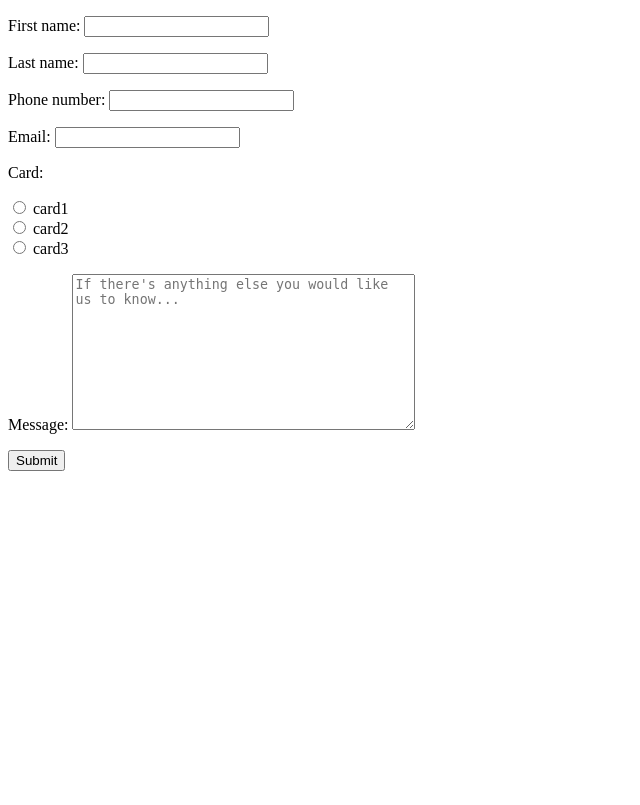
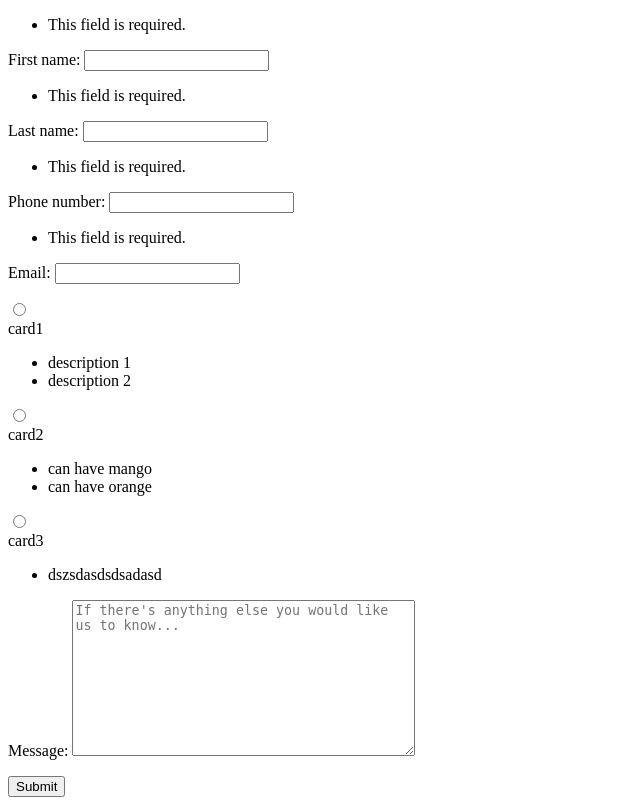
Before and after one commit to alittlebitofit/django-bizness, a Django app: page / in a window 1280 px wide. Shown: the whole page, without its empty margins (0-640 px from the left). Before the commit the page ends 471 px from the top, so only its background shows below. Run offline with Django 5.2, Linux system fonts and the light colour scheme; data comes from the database, SQL or seed files in the repository; both versions use the stored data as it was after the commit.

Commit message:
saving from pc, form still not rendered

```diff
--- a/bizness/admin.py
+++ b/bizness/admin.py
@@ -16,3 +16,5 @@ class CardAdmin(admin.ModelAdmin):
 @admin.register(Subscription)
 class SubscriptionAdmin(admin.ModelAdmin):
     list_display = ("first_name", "last_name", "card")
+
+admin.site.register(CardDescription)
--- a/bizness/forms.py
+++ b/bizness/forms.py
@@ -13,10 +13,12 @@ class SubscriptionModelForm(ModelForm):
     class Meta:
         model = Subscription
         fields = ["first_name", "last_name", "phone_number", "email", "card", "message"]
-        widgets = {
-            'card': forms.RadioSelect(attrs={'class': 'radio-select'}),
-            'message': forms.Textarea(attrs={'placeholder': "If there's anything else you would like us to know..."})
-        }
+        # widgets = {
+        #     'card': forms.RadioSelect(),
+        #     'message': forms.Textarea(attrs={'placeholder': "If there's anything else you would like us to know..."})
+        # }
+
+		# card = forms.ModelChoiceField(queryset=Card.objects.all())
 
     # def __init__(self, *args, **kwargs):
     #     user = kwargs.pop('user', None)
--- a/bizness/models.py
+++ b/bizness/models.py
@@ -23,8 +23,11 @@ class Card(models.Model):
 
 
 class CardDescription(models.Model):
-    card = models.ForeignKey(Card, related_name='descriptions', on_delete=models.CASCADE)
-    description = models.TextField()
+	card = models.ForeignKey(Card, related_name='descriptions', on_delete=models.CASCADE)
+	description = models.TextField()
+
+	def __str__(self):
+		return f"{self.card} -> {self.description}"
 
 
 
--- a/bizness/templates/bizness/index.html
+++ b/bizness/templates/bizness/index.html
@@ -10,7 +10,74 @@
 <form method="post">
 	{% csrf_token %}
 
-	{{ form.as_p }}
+
+	<!-- {{ form.as_p }} -->
+
+
+	<ul class="errorlist"><li>This field is required.</li></ul>
+	<p>
+		<label for="id_first_name">First name:</label>
+		<input type="text" name="first_name" maxlength="100" required aria-invalid="true" id="id_first_name">
+	</p>
+
+	<ul class="errorlist"><li>This field is required.</li></ul>
+	<p>
+		<label for="id_last_name">Last name:</label>
+		<input type="text" name="last_name" maxlength="100" required aria-invalid="true" id="id_last_name">
+	</p>
+
+	<ul class="errorlist"><li>This field is required.</li></ul>
+	<p>
+		<label for="id_phone_number">Phone number:</label>
+		<input type="text" name="phone_number" maxlength="10" required aria-invalid="true" id="id_phone_number">
+	</p>
+
+	<ul class="errorlist"><li>This field is required.</li></ul>
+	<p>
+		<label for="id_email">Email:</label>
+		<input type="email" name="email" maxlength="254" required aria-invalid="true" id="id_email">
+	</p>
+
+
+
+
+
+<!-- END -->
+
+	<!-- Display error for card selection -->
+	{% if form.card.errors %}
+		<div class="error">{{ form.card.errors }} </div>
+	{% endif %}
+
+	<!-- Render card selection as radio buttons -->
+	{% for card in form.card.field.queryset %}
+		<div class="card-selection">
+			<input type="radio" id="card_{{ card.id }}" name="{{ form.card.html_name }}" value="{{ card.id }}" required=True>
+			<label for="card_{{ card.id }}">
+				<div class="card-title">{{ card.title }}</div>
+			</label>
+
+			{% if card.descriptions.exists %}
+				<ul class="descriptions-points">
+					{% for description in card.descriptions.all %}
+						<li>{{ description.description }}</li>
+					{% endfor %}
+				</ul>
+			{% else %}
+				<p>No bullet points available for this card.</p>
+			{% endif %}
+		</div>
+	{% endfor %}
+
+
+
+	<p>
+		<label for="id_message">Message:</label>
+		<textarea name="message" cols="40" rows="10" placeholder="If there&#x27;s anything else you would like us to know..." id="id_message"></textarea>
+	</p>
+
+
+
 	<button type="submit">Submit</button>
 </form>
 
--- a/bizness/views.py
+++ b/bizness/views.py
@@ -35,17 +35,13 @@ def index(request):
 				'form': form,
 			}
 
-			return render(request, "bizness/index.html", context, status=201)
+			return render(request, "bizness/index.html", context)
+
+		print("FAILURE1")
 
 	# If this is GET (or any other method) create the default form and pass all the cards
 	else:
-
-		# cards = Card.objects.all()
-
 		form = SubscriptionModelForm()
-
-		# form.fields['card'].queryset = cards
-
 
 	context = {
 		'form': form,
```
Also changed, not shown: db.sqlite3.
